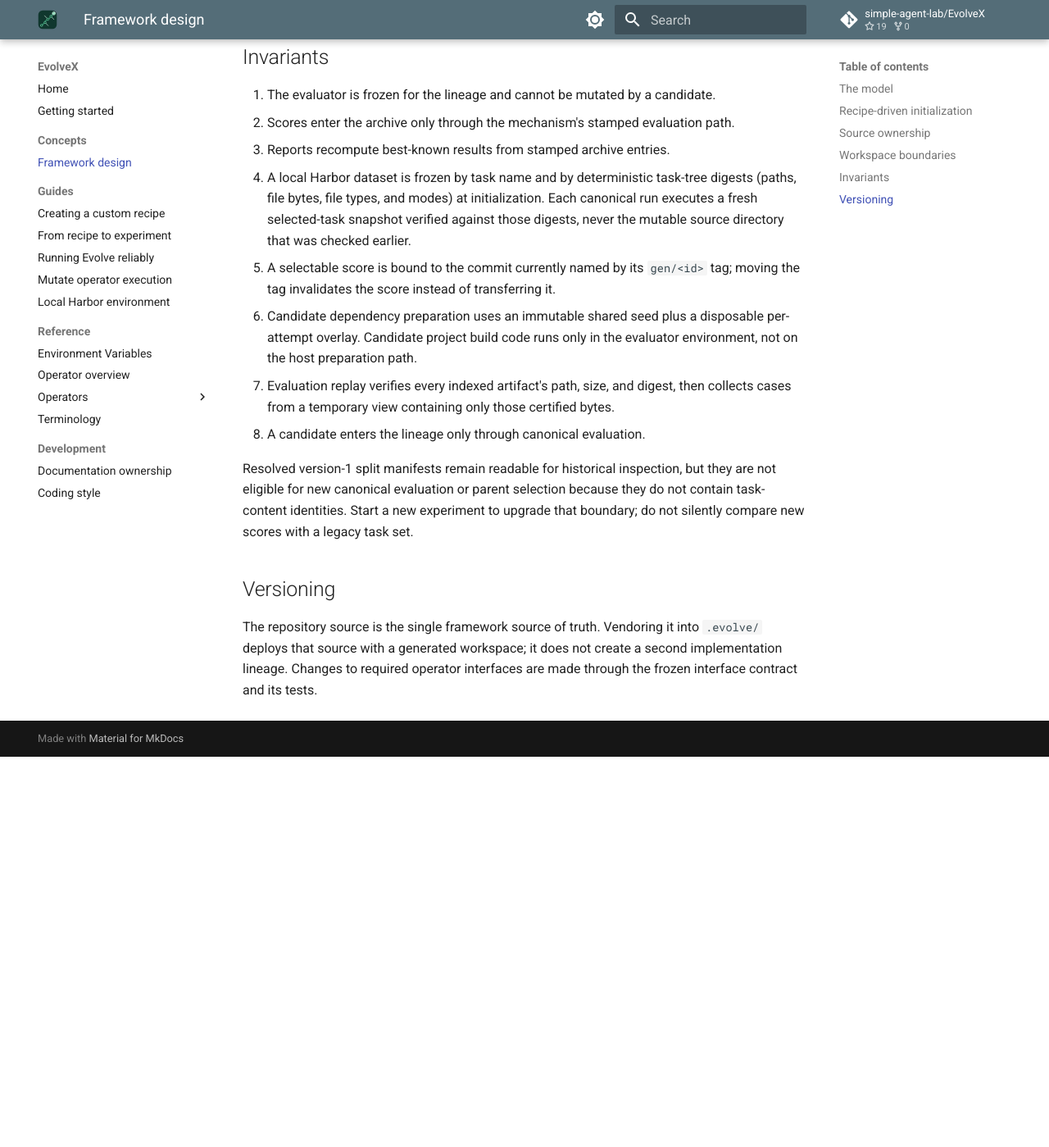
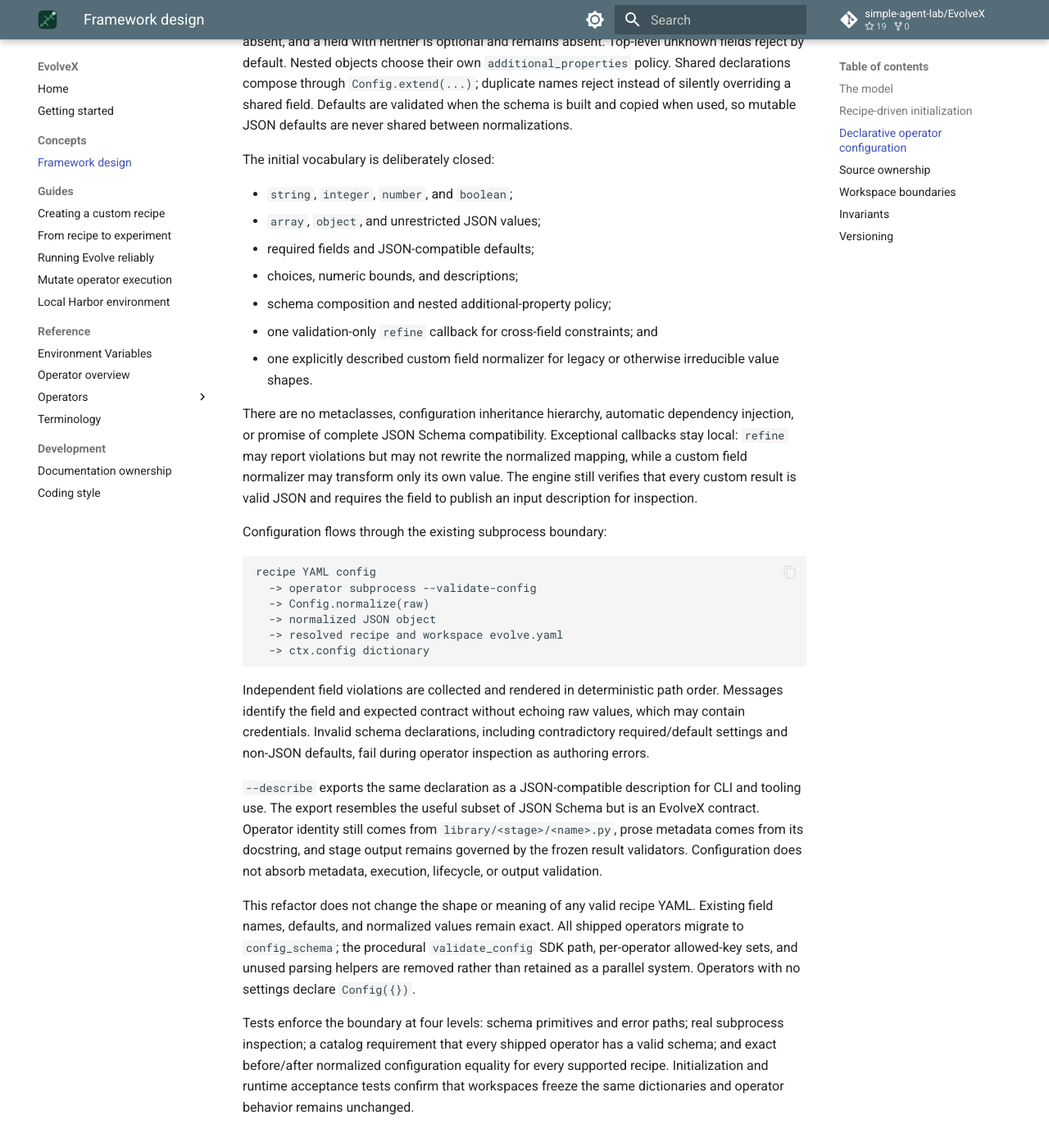
Before and after one commit to simple-agent-lab/EvolveX, an MkDocs documentation site: the page built from docs/concepts/design.md, in a window 1280 px wide and 1400 px high, scrolled down 2058 px. Shown: the whole window at 82% size. Built offline with MkDocs 1.6.1 and Material for MkDocs 9.7.7, drawn with Linux system fonts in a browser that asks for light colours; comment, search, counter and statistics services are not loaded; before the commit the page ends 2981 px from its top, so only the background shows below that; some of the changed text lies outside the part shown.

Commit message:
docs: design declarative operator config

````diff
--- a/docs/concepts/design.md
+++ b/docs/concepts/design.md
@@ -43,6 +43,121 @@ The framework ships `aevolve`, `ahe`, `ahe_codex`, `gepa`, `gepa_local`,
 `hill_climb`, `hill_climb_codex`, `hyperagents`, and `hyperagents_codex`.
 Development smoke recipes live under `tests/fixtures/recipes/` and are not part
 of the public recipe inventory.
+
+## Declarative operator configuration
+
+An operator owns one declarative `Config` schema. The schema is the single
+source of truth for accepted fields, required inputs, defaults, constraints,
+descriptions, normalization, and inspection. Operators receive the normalized
+result as the existing JSON-compatible `ctx.config` dictionary; configuration
+classes never enter the runtime operator interface.
+
+The design has two governing principles:
+
+1. The framework guarantees every required input and normalized output shape,
+   while operators retain an explicit escape hatch for genuinely custom JSON
+   fields and cross-field constraints.
+2. The declaration and implementation stay small and readable. EvolveX does
+   not implement the full JSON Schema standard or add a second configuration
+   framework.
+
+The framework-owned, dependency-free vocabulary lives in
+`evolve.frozen.config` because it is part of the frozen operator authoring
+contract. A typical operator declares:
+
+```python
+from evolve.frozen.config import Config, array, integer, string
+
+CONFIG = Config(
+    {
+        "strategy": string(
+            default="round_robin",
+            choices=("round_robin", "all"),
+            description="How components are selected.",
+        ),
+        "max_examples": integer(
+            default=10,
+            minimum=1,
+            description="Maximum examples to include.",
+        ),
+        "required_placeholders": array(
+            string(),
+            default=[],
+            description="Placeholders that edits must preserve.",
+        ),
+    }
+)
+```
+
+The operator exposes it through one SDK entrypoint:
+
+```python
+sdk.main(MyOperator, config_schema=CONFIG)
+```
+
+Field presence is explicit: `required=True` requires an input, `default=...`
+emits a value when absent, and a field with neither is optional and remains
+absent. Top-level unknown fields reject by default. Nested objects choose their
+own `additional_properties` policy. Shared declarations compose through
+`Config.extend(...)`; duplicate names reject instead of silently overriding a
+shared field. Defaults are validated when the schema is built and copied when
+used, so mutable JSON defaults are never shared between normalizations.
+
+The initial vocabulary is deliberately closed:
+
+- `string`, `integer`, `number`, and `boolean`;
+- `array`, `object`, and unrestricted JSON values;
+- required fields and JSON-compatible defaults;
+- choices, numeric bounds, and descriptions;
+- schema composition and nested additional-property policy;
+- one validation-only `refine` callback for cross-field constraints; and
+- one explicitly described custom field normalizer for legacy or otherwise
+  irreducible value shapes.
+
+There are no metaclasses, configuration inheritance hierarchy, automatic
+dependency injection, or promise of complete JSON Schema compatibility.
+Exceptional callbacks stay local: `refine` may report violations but may not
+rewrite the normalized mapping, while a custom field normalizer may transform
+only its own value. The engine still verifies that every custom result is valid
+JSON and requires the field to publish an input description for inspection.
+
+Configuration flows through the existing subprocess boundary:
+
+```text
+recipe YAML config
+  -> operator subprocess --validate-config
+  -> Config.normalize(raw)
+  -> normalized JSON object
+  -> resolved recipe and workspace evolve.yaml
+  -> ctx.config dictionary
+```
+
+Independent field violations are collected and rendered in deterministic path
+order. Messages identify the field and expected contract without echoing raw
+values, which may contain credentials. Invalid schema declarations, including
+contradictory required/default settings and non-JSON defaults, fail during
+operator inspection as authoring errors.
+
+`--describe` exports the same declaration as a JSON-compatible description for
+CLI and tooling use. The export resembles the useful subset of JSON Schema but
+is an EvolveX contract. Operator identity still comes from
+`library/<stage>/<name>.py`, prose metadata comes from its docstring, and stage
+output remains governed by the frozen result validators. Configuration does
+not absorb metadata, execution, lifecycle, or output validation.
+
+This refactor does not change the shape or meaning of any valid recipe YAML.
+Existing field names, defaults, and normalized values remain exact. All shipped
+operators migrate to `config_schema`; the procedural `validate_config` SDK path,
+per-operator allowed-key sets, and unused parsing helpers are removed rather
+than retained as a parallel system. Operators with no settings declare
+`Config({})`.
+
+Tests enforce the boundary at four levels: schema primitives and error paths;
+real subprocess inspection; a catalog requirement that every shipped operator
+has a valid schema; and exact before/after normalized configuration equality
+for every supported recipe. Initialization and runtime acceptance tests confirm
+that workspaces freeze the same dictionaries and operator behavior remains
+unchanged.
 
 ## Source ownership
 
````
